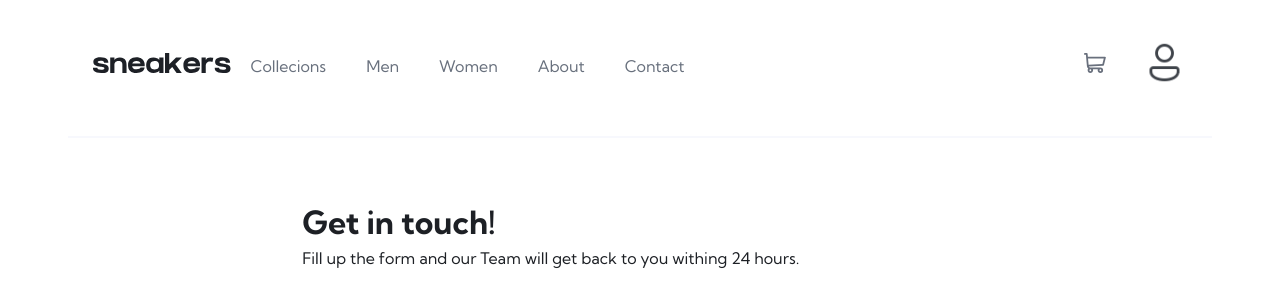
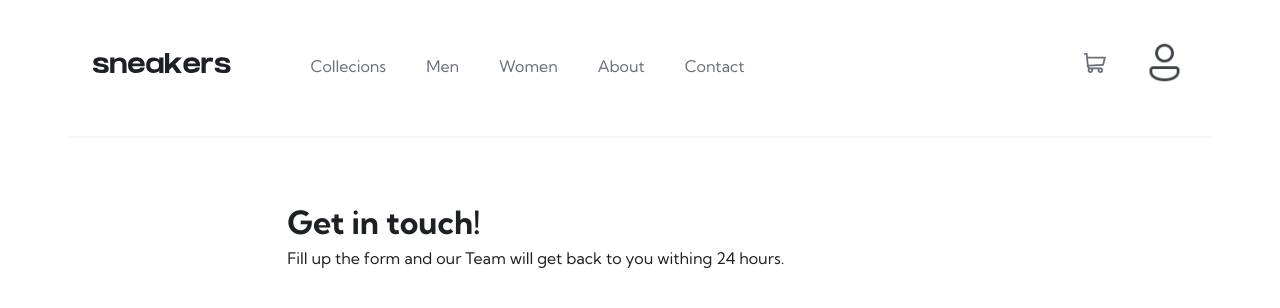
Before and after one commit to KajaDabrowska/Sneakers-Next, a Next.js app: page /contact in a window 1280 px wide. Shown: the top 308 px of the page. Built offline with nearby package versions, Linux system fonts and the light colour scheme; no server answers; the database is empty; some icons are missing.

Commit message:
small styling fixes

```diff
--- a/src/components/cart-icon/cart-icon.module.scss
+++ b/src/components/cart-icon/cart-icon.module.scss
@@ -7,7 +7,7 @@
   border: none;
 
   .icon > span {
-    width: 2.2rem;
+    width: 2.2rem !important;
   }
 
   .amount {
--- a/src/components/navigation/navigation.module.scss
+++ b/src/components/navigation/navigation.module.scss
@@ -15,8 +15,8 @@
     width: 13rem;
   }
 
-
   @media (min-width: 62.5em) {
+    gap: 8rem;
     border-bottom: 2px solid hsl(var(--clr-gray--100));
     padding-block: 4rem 4.5rem;
     // margin: 0 4rem;
@@ -75,12 +75,11 @@
     align-items: center;
   }
 
-
   .user span {
     width: 4.5rem !important;
   }
 
-  .userBlanc  span {
+  .userBlanc span {
     filter: brightness(0) saturate(100%) invert(41%) sepia(5%) saturate(1028%)
       hue-rotate(178deg) brightness(55%) contrast(87%);
   }
@@ -128,7 +127,7 @@
       gap: 3rem;
     }
 
-    .user  span {
+    .user span {
       width: 4.5rem;
     }
   }
--- a/src/components/sign-in/sign-in.module.scss
+++ b/src/components/sign-in/sign-in.module.scss
@@ -1,7 +1,7 @@
 .signIn {
   display: flex;
   flex-direction: column;
-  gap: 2rem;
+  gap: 4rem;
   text-align: center;
 
   .title {
@@ -11,7 +11,7 @@
   .form {
     display: flex;
     flex-direction: column;
-    gap: 1rem;
+    gap: 1.5rem;
     max-width: 35rem;
     // margin-inline: auto;
   }
--- a/src/pages/about/about.module.scss
+++ b/src/pages/about/about.module.scss
@@ -2,11 +2,11 @@
   text-align: center;
 
   .titile {
-    margin-bottom: 2rem;
+    margin-bottom: 4rem;
   }
 
   .text {
-    margin-bottom: 4rem;
+    margin-bottom: 7rem;
 
     .accent {
       color: hsl(var(--clr-prim));
--- a/src/pages/category/category.module.scss
+++ b/src/pages/category/category.module.scss
@@ -1,4 +1,4 @@
 .title {
   font-size: 3rem;
-  margin-bottom: 2rem;
+  margin-bottom: 5rem;
 }
--- a/src/pages/contact/contact.module.scss
+++ b/src/pages/contact/contact.module.scss
@@ -9,7 +9,7 @@
   flex-direction: column;
 
   .titleAndText {
-    margin-bottom: 4rem;
+    margin-bottom: 5rem;
   }
 
   .title {
@@ -19,7 +19,7 @@
   .mainBox {
     display: flex;
     flex-wrap: wrap;
-    gap: 5rem;
+    gap: 8rem;
   }
 
   /* ------------------------ */
```
